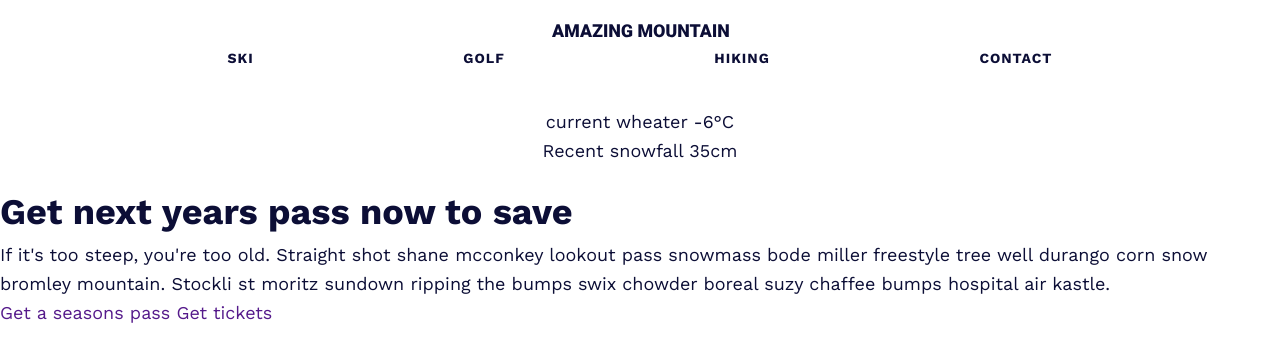
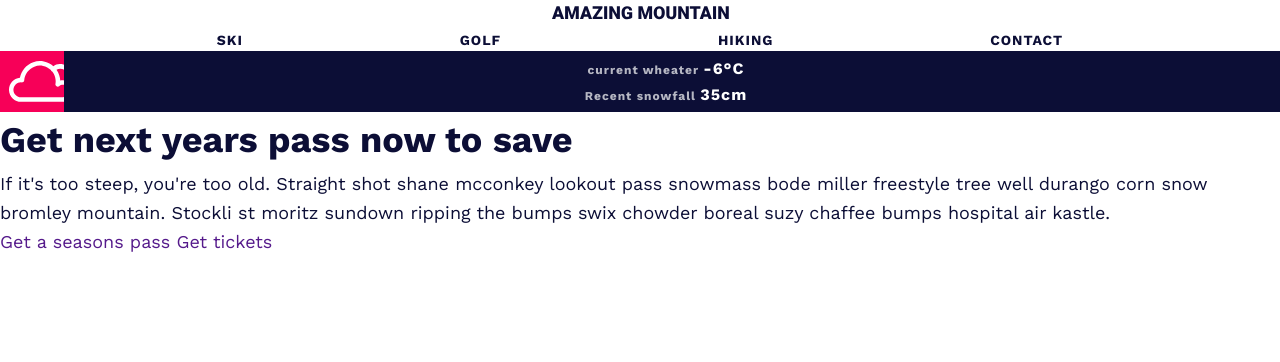
Before and after one commit to MrGeObin/Amazing-Mountain-page, a plain HTML site: page index.html in a window 1280 px wide. Drawn offline with nearby package versions, Linux system fonts and the light colour scheme.

Commit message:
wheater section

```diff
--- a/index.html
+++ b/index.html
@@ -23,8 +23,10 @@
                 <div class="wheater__icon">
                     <img src="assets/SVG/Vectorcloudy.svg" alt="cloudy wheater image">
                 </div>
-                <p class="wheater__info">current wheater <span>-6°C</span> </p>
-                <p class="wheater__info">Recent snowfall <span>35cm</span> </p>
+                <div class="wheater__info">
+                    <p class="wheater__info-des">current wheater <span>-6°C</span> </p>
+                    <p class="wheater__info-des">Recent snowfall <span>35cm</span> </p>
+                </div>
             </div>
         </nav>
     </header>
--- a/styles/main.css
+++ b/styles/main.css
@@ -11,7 +11,6 @@
 
 header {
     background-color: var(--clr-light);
-    padding: 1em;
     text-align: center;
 
 }
@@ -28,3 +27,50 @@ header {
 .nav__link {
     color: inherit;
 }
+
+.wheater {
+    display: grid;
+    grid-template-columns: min-content 1fr;
+    position: relative;
+}
+
+.wheater__icon {
+    grid-row: span 2;
+    background-color: var(--clr-primary);
+    padding: 0.5em;
+    display: flex;
+}
+
+.wheater__info {
+    background-color: var(--clr-dark);
+    padding: 5px;
+    width: 100%;
+    font-weight: var(--fw-bold);
+    font-size: .75rem;
+    letter-spacing: 1px;
+}
+
+.wheater__info span {
+    color: var(--clr-light);
+    font-size: 1rem;
+    margin-left: auto;
+    margin-right: .75rem;
+}
+
+.wheater__info-des {
+    color: rgba(255, 255, 255, 0.7);
+}
+
+.wheater__info:first-of-type {
+
+    position: relative;
+}
+
+.wheater__info:first-of-type::after {
+    content: '';
+    position: absolute;
+    height: 4px;
+    width: 100%;
+    background-color: var(--clr-light);
+    bottom: 0;
+}
```
